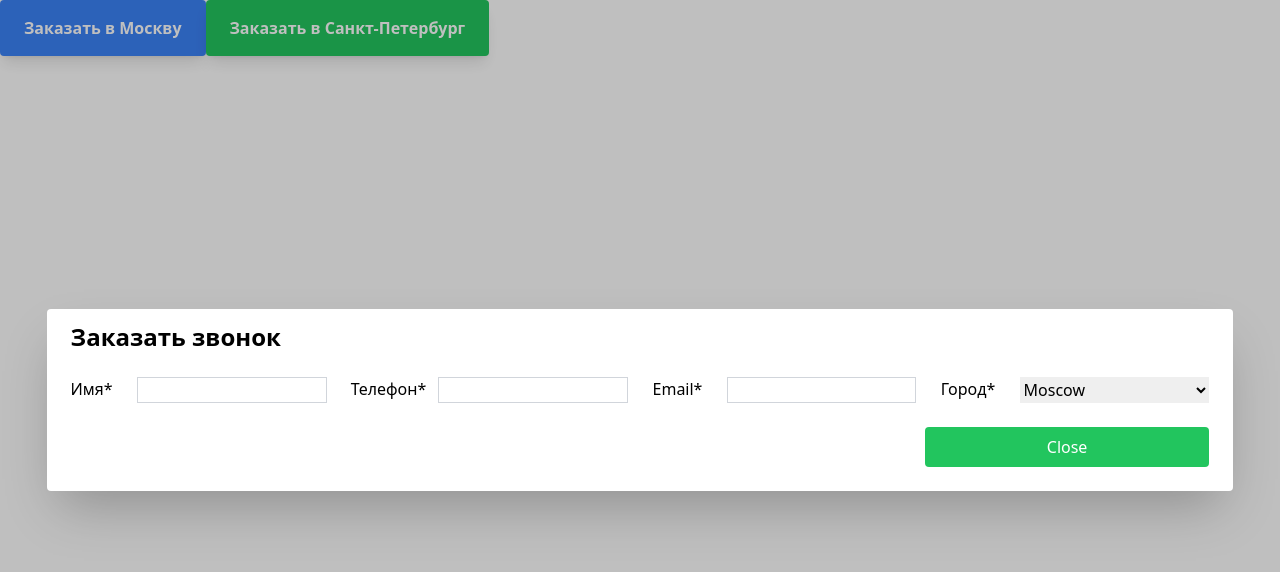
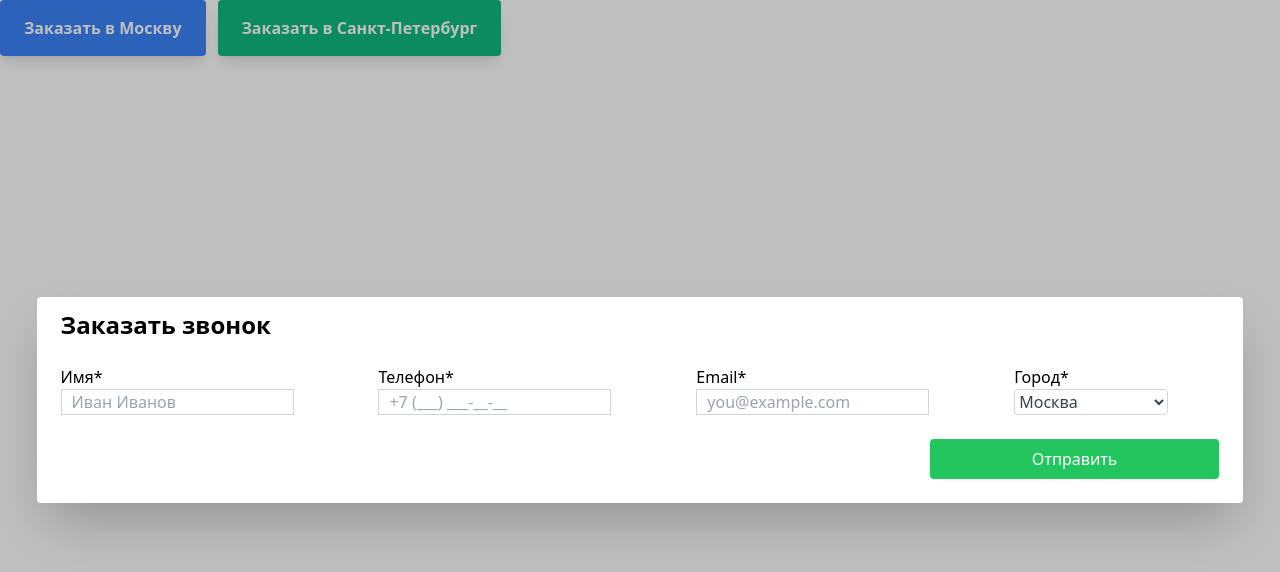
Before and after one commit to kupriianovvv/tailwind-test, a Vue app: page / in a window 1280 px wide. Both pictures are taken after a click on the button "Заказать в Москву". Shown: the top 572 px of the page. Built offline with nearby package versions, Linux system fonts and the light colour scheme.

Commit message:
input styles

```diff
--- a/src/App.vue
+++ b/src/App.vue
@@ -1,7 +1,7 @@
 <template>
   <div id="app">
     <Button text="Заказать в Москву" class="bg-blue-500 hover:bg-blue-400" city="Moscow"/>
-    <Button text="Заказать в Санкт-Петербург" class="bg-green-500 hover:bg-green-400" city="Saint Petersburg"/>
+    <Button text="Заказать в Санкт-Петербург" class="bg-emerald-500 hover:bg-emerald-400" city="Saint Petersburg"/>
     <Modal />
   </div>
 </template>
--- a/src/components/Button.vue
+++ b/src/components/Button.vue
@@ -1,6 +1,6 @@
 <template>
     <button
-      class="text-white rounded  px-6 py-4 font-sans font-semibold shadow-lg  outline-none active:outline-none focuse:outline-none w-full sm:w-auto"
+      class="text-white rounded  px-6 py-4 font-sans font-semibold shadow-lg  outline-none active:outline-none focuse:outline-none w-full sm:w-auto sm:mr-3"
       @click="onToggleModal"
     >
       {{text}}
--- a/src/components/Modal.vue
+++ b/src/components/Modal.vue
@@ -13,21 +13,33 @@
         <div class="bg-white w-full rounded shadow-2xl flex flex-col items-start pl-6 pr-6">
           <div v-if="!getData" class="text-2xl font-bold mt-3">Заказать звонок</div>
           <form v-if="!getData" class="flex justify-between mt-6 flex-wrap" @submit="onSubmit">
-            <label for="name" class="mr-3">Имя*</label>
-            <input id="name" class="border border-solid border-gray-300 md:w-1/6 mr-3" :value="getName" @change="onChangeName">
-            <label for="phone">Телефон*</label>
-            <input id="phone" class="border border-solid border-gray-300 md:w-1/6 mr-3" :value="getPhone" @change="onChangePhone">
-            <label for="email" class="mr-3">Email*</label>
-            <input id="email" class="border border-solid border-gray-300 md:w-1/6 mr-3" :value="getEmail" @change="onChangeEmail">
-            <label for="city" class="mr-3">Город*</label>
-            <select id="city" class="md:w-1/6" :value="getCity" @change="onChangeCity">
-              <option value="1">Moscow</option>
-              <option value="2">Saint Petersburg</option>
+           <div class="md:w-1/6 mr-3">
+            <label for="name" class="mr-3 relative">Имя*</label>
+            <input id="name" class="border border-solid border-gray-300 indent-2.5" :value="getName" @change="onChangeName" placeholder="Иван Иванов">
+            <div v-if="nameError" class="text-rose-600">Обязательное поле</div>
+           </div>
+           <div class="md:w-1/6 mr-3">
+            <label for="phone" relative>Телефон*</label>
+            <input id="phone" class="border border-solid border-gray-300 indent-2.5" :value="getPhone" @change="onChangePhone" placeholder="+7 (___) ___-__-__">
+            <div v-if="phoneError" class="text-rose-600">Обязательное поле</div>
+           </div>
+           <div class="md:w-1/6 mr-3">
+            <label for="email" class="mr-3 relative">Email*</label>
+            <input id="email" class="border border-solid border-gray-300 indent-2.5" :value="getEmail" @change="onChangeEmail" placeholder="you@example.com">
+            <div v-if="emailError" class="text-rose-600">Обязательное поле</div>
+           </div>
+           <div class="md:w-1/6 mr-3">
+            <label for="city" class="mr-3 relative">Город*</label>
+            <select id="city" class="text-gray-700 bg-white bg-clip-padding bg-no-repeat border border-solid border-gray-300 rounded focus:text-gray-700 focus:bg-white focus:outline-none" :value="getCity" @change="onChangeCity" >
+              <option value="1">Москва</option>
+              <option value="2">Санкт-Петербург</option>
             </select>
+           </div>
           </form>
           <div v-if="getData" v-html="getData" class="min0width: 600px" >
           </div>
-          <button v-if="!getData" class="rounded bg-green-500 text-white px-6 mt-6 py-2 md:w-3/12 md:ml-auto  mb-6" @click="onSubmit">Close</button>
+          <button v-if="!getData" class="rounded bg-green-500 text-white px-6 mt-6 py-2 md:w-3/12 md:ml-auto  mb-6" @click="onSubmit">Отправить</button>
+
         </div>
       </div>
     </div>
@@ -43,11 +55,39 @@ import { mapGetters, mapActions } from "vuex";
 
 export default {
   name: 'modal-modal',
+  data() {
+    return {
+      nameError: false,
+      phoneError: false,
+      emailError: false,
+    }
+  },
   computed: mapGetters(["getIsOpened", "getData", "getName", "getPhone", "getEmail", "getCity"]),
   methods: {
     ...mapActions(['toggleModal', 'fetchData', 'changeName', 'changePhone', 'changeEmail', 'changeCity', 'changeData']),
     onSubmit(e) {
+      this.nameError = false;
+      this.phoneError = false;
+      this.emailError = false;
+
+      // eslint-disable-next-line
+      const PHONE_REGEXP = /^((8|\+7)[\- ]?)?(\(?\d{3}\)?[\- ]?)?[\d\- ]{7,10}$/;
+      // eslint-disable-next-line
+      const EMAIL_REGEXP = /^(([^<>()[\]\\.,;:\s@"]+(\.[^<>()[\]\\.,;:\s@"]+)*)|(".+"))@((\[[0-9]{1,3}\.[0-9]{1,3}\.[0-9]{1,3}\.[0-9]{1,3}\])|(([a-zA-Z\-0-9]+\.)+[a-zA-Z]{2,}))$/;
       e.preventDefault();
+      if (this.getName === "") {
+        this.nameError = true;
+      }
+      if (!this.getPhone.match(PHONE_REGEXP)) {
+        this.phoneError = true;
+      }
+      if (!this.getEmail.match(EMAIL_REGEXP)) {
+        this.emailError = true;
+        return;
+      }
+      if (this.nameError || this.phoneError || this.emailError) return;
+
+
       this.fetchData({name: this.getName, email: this.getEmail, phone: this.getPhone, city_id: this.getCity});
       this.toggleModal();
     },
@@ -71,6 +111,10 @@ export default {
       this.changePhone("");
       this.changeEmail("");
       this.changeCity("");
+
+      this.nameError = false;
+      this.phoneError = false;
+      this.emailError = false;
     }
   },
 
```
